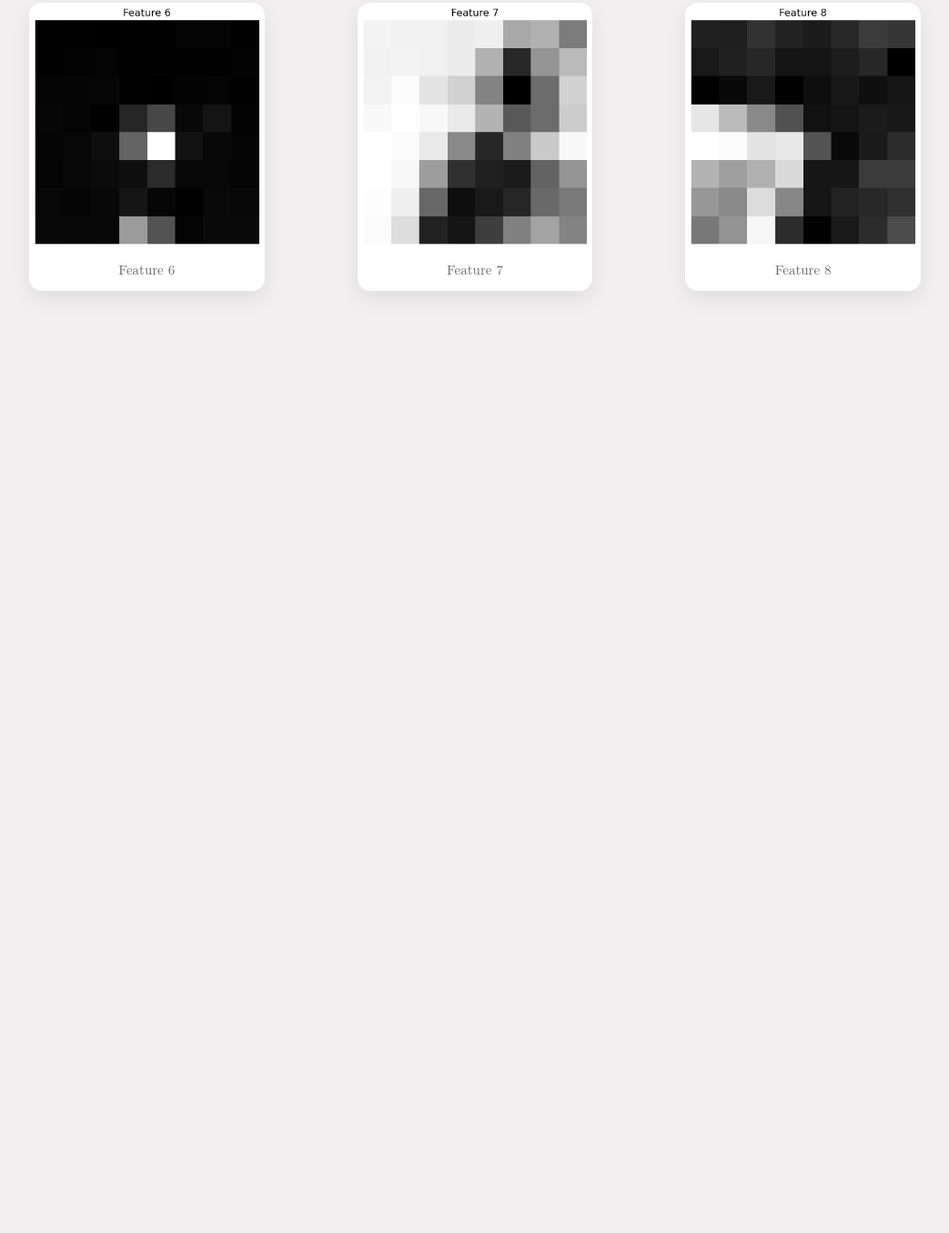
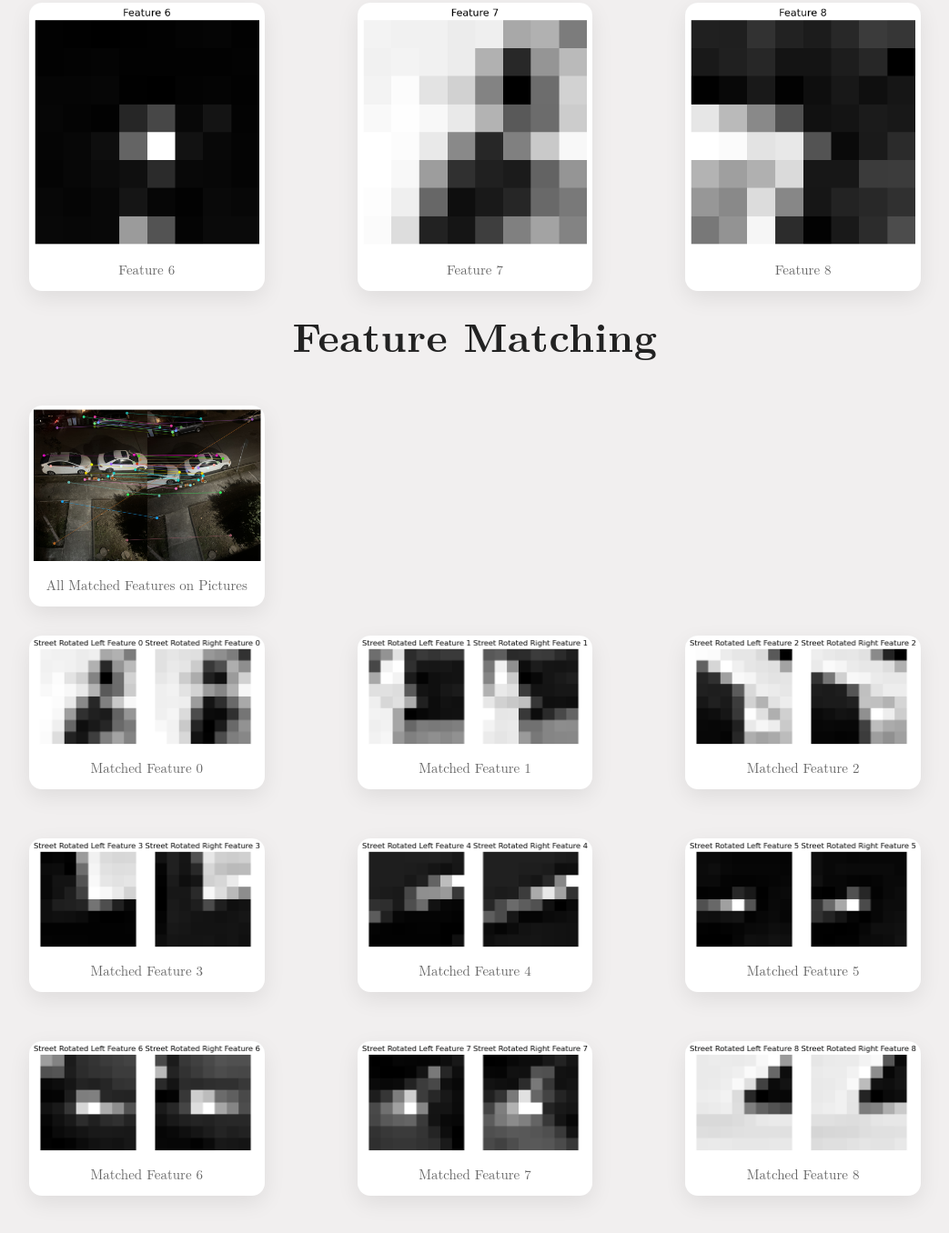
Before and after one commit to franmartiniguez/franmartiniguez.github.io, a plain HTML site: page 3/index.html in a window 1280 px wide. Shown: the part 5527-6883 px from the top of the page at 91% size, without its empty margins (118-1161 px from the left). Before the commit the page ends 5943 px from the top, so only its background shows below. Drawn offline with Linux system fonts and the light colour scheme; a web font is replaced by a local one.

Commit message:
feature matching

```diff
--- a/3/index.html
+++ b/3/index.html
@@ -395,6 +395,73 @@
                     </figcaption>
                 </figure>
             </div>
+            <header>
+                <h1>Feature Matching</h1>
+            </header>
+            <div class="card-grid">
+                <figure class="card">
+                    <img class="media" src="media/matched_features.png" />
+                    <figcaption class="caption">
+                        All Matched Features on Pictures
+                    </figcaption>
+                </figure>
+            </div>
+            <div class="card-grid">
+                <figure class="card">
+                    <img class="media" src="media/matched_feature0.png" />
+                    <figcaption class="caption">
+                        Matched Feature 0
+                    </figcaption>
+                </figure>
+                <figure class="card">
+                    <img class="media" src="media/matched_feature1.png" />
+                    <figcaption class="caption">
+                        Matched Feature 1
+                    </figcaption>
+                </figure>
+                <figure class="card">
+                    <img class="media" src="media/matched_feature2.png" />
+                    <figcaption class="caption">
+                        Matched Feature 2
+                    </figcaption>
+                </figure>
+                <figure class="card">
+                    <img class="media" src="media/matched_feature3.png" />
+                    <figcaption class="caption">
+                        Matched Feature 3
+                    </figcaption>
+                </figure>
+                <figure class="card">
+                    <img class="media" src="media/matched_feature4.png" />
+                    <figcaption class="caption">
+                        Matched Feature 4
+                    </figcaption>
+                </figure>
+                <figure class="card">
+                    <img class="media" src="media/matched_feature5.png" />
+                    <figcaption class="caption">
+                        Matched Feature 5
+                    </figcaption>
+                </figure>
+                <figure class="card">
+                    <img class="media" src="media/matched_feature6.png" />
+                    <figcaption class="caption">
+                        Matched Feature 6
+                    </figcaption>
+                </figure>
+                <figure class="card">
+                    <img class="media" src="media/matched_feature7.png" />
+                    <figcaption class="caption">
+                        Matched Feature 7
+                    </figcaption>
+                </figure>
+                <figure class="card">
+                    <img class="media" src="media/matched_feature8.png" />
+                    <figcaption class="caption">
+                        Matched Feature 8
+                    </figcaption>
+                </figure>
+            </div>
         </section>
     </main>
 </body>
```
Also changed, not shown: 3/media/matched_feature0.png (added), 3/media/matched_feature1.png (added), 3/media/matched_feature2.png (added), 3/media/matched_feature3.png (added), 3/media/matched_feature4.png (added), 3/media/matched_feature5.png (added), 3/media/matched_feature6.png (added), 3/media/matched_feature7.png (added), 3/media/matched_feature8.png (added), 3/media/matched_features.png (added).
